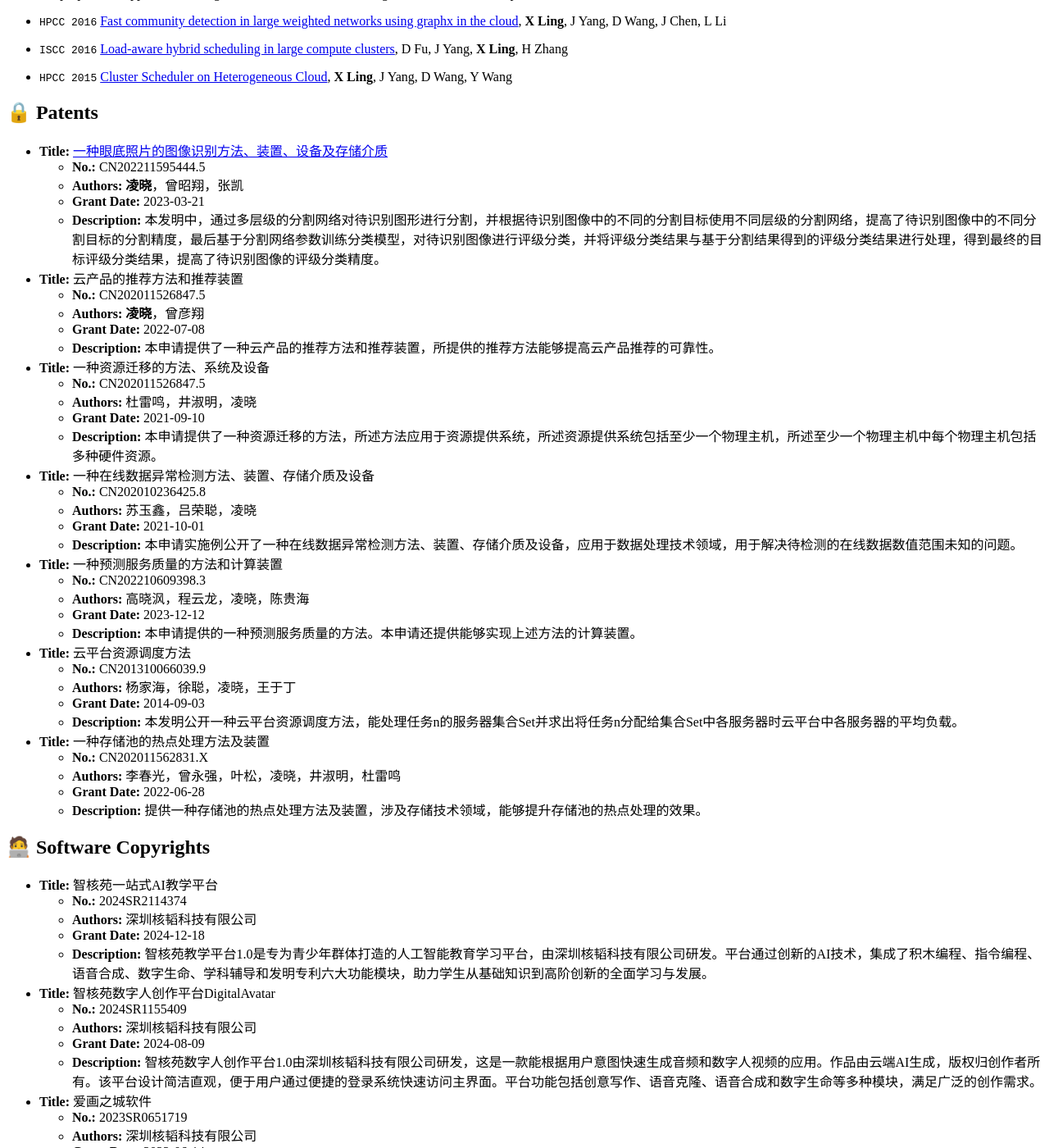
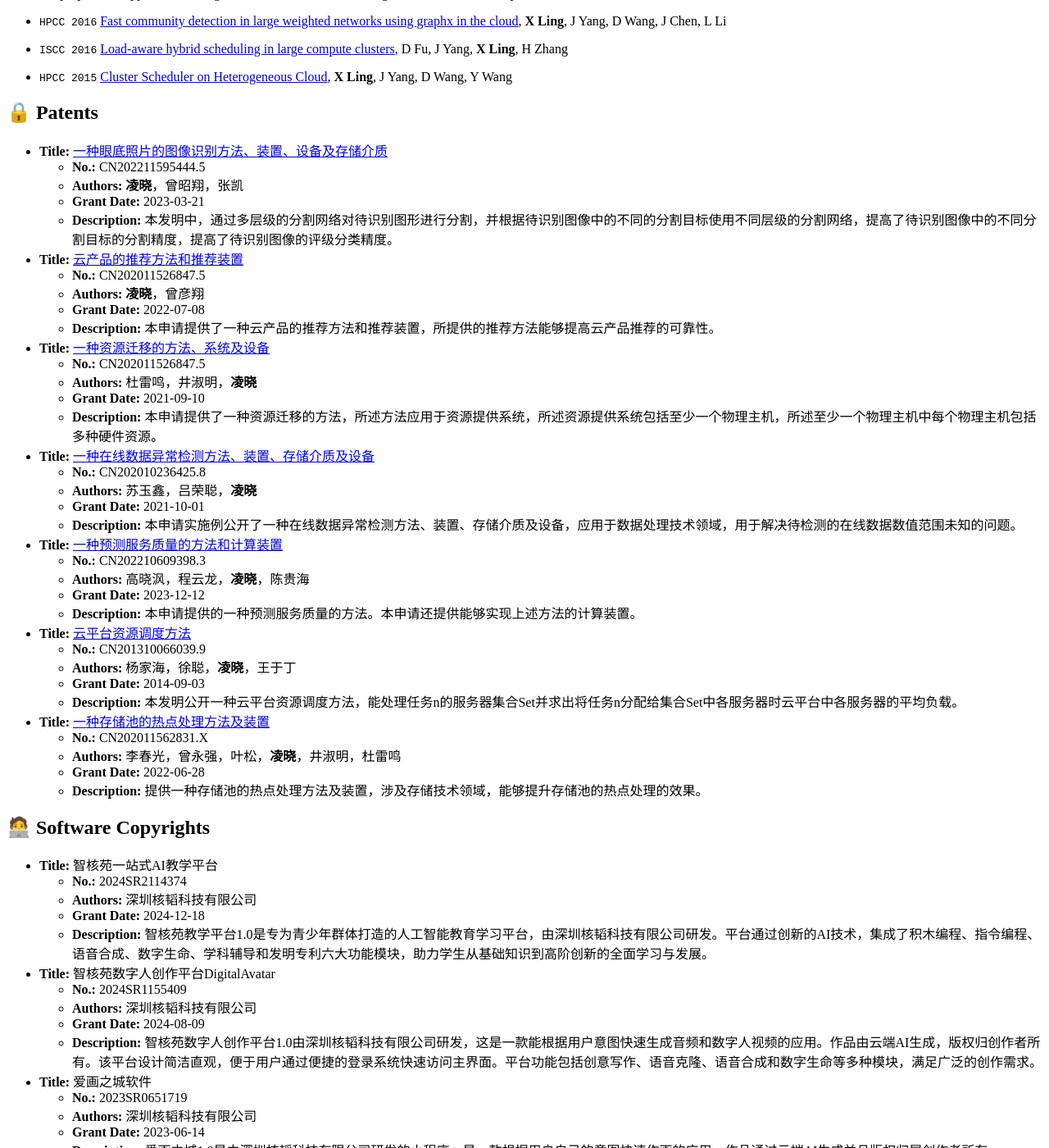
Before and after one commit to AILingXiao/AILingXiao.github.io, a Jekyll site: the page built from _pages/includes/pub.md, in a window 1280 px wide and 1400 px high, scrolled down 1754 px. Shown: the whole window at 82% size. Built offline with Jekyll 4.4.1, drawn with Linux system fonts in a browser that asks for light colours; our own code applies the rules of GitHub Pages for plain Markdown files.

Commit message:
Update pub.md

```diff
--- a/_pages/includes/pub.md
+++ b/_pages/includes/pub.md
@@ -67,41 +67,41 @@ T Yang, J Shen, Y Su, **X Ling**, Y Yang, MR Lyu
   - **No.:** CN202211595444.5
   - **Authors:** **凌晓**，曾昭翔，张凯
   - **Grant Date:** 2023-03-21
-  - **Description:** 本发明中，通过多层级的分割网络对待识别图形进行分割，并根据待识别图像中的不同的分割目标使用不同层级的分割网络，提高了待识别图像中的不同分割目标的分割精度，最后基于分割网络参数训练分类模型，对待识别图像进行评级分类，并将评级分类结果与基于分割结果得到的评级分类结果进行处理，得到最终的目标评级分类结果，提高了待识别图像的评级分类精度。
+  - **Description:** 本发明中，通过多层级的分割网络对待识别图形进行分割，并根据待识别图像中的不同的分割目标使用不同层级的分割网络，提高了待识别图像中的不同分割目标的分割精度，提高了待识别图像的评级分类精度。
 
-- **Title:** 云产品的推荐方法和推荐装置
+- **Title:** [云产品的推荐方法和推荐装置](https://www.qcc.com/zhuanliDetail/6ebff985672799460e968f51e2a3f69f.html)
   - **No.:** CN202011526847.5
   - **Authors:** **凌晓**，曾彦翔
   - **Grant Date:** 2022-07-08
   - **Description:** 本申请提供了一种云产品的推荐方法和推荐装置，所提供的推荐方法能够提高云产品推荐的可靠性。
 
-- **Title:** 一种资源迁移的方法、系统及设备
+- **Title:** [一种资源迁移的方法、系统及设备](https://www.qcc.com/zhuanliDetail/1c53abf0b4a9cd9f12dea67e78c9c2ba.html)
   - **No.:** CN202011526847.5
-  - **Authors:** 杜雷鸣，井淑明，凌晓
+  - **Authors:** 杜雷鸣，井淑明，**凌晓**
   - **Grant Date:** 2021-09-10
   - **Description:** 本申请提供了一种资源迁移的方法，所述方法应用于资源提供系统，所述资源提供系统包括至少一个物理主机，所述至少一个物理主机中每个物理主机包括多种硬件资源。
 
-- **Title:** 一种在线数据异常检测方法、装置、存储介质及设备
+- **Title:** [一种在线数据异常检测方法、装置、存储介质及设备](https://www.qcc.com/zhuanliDetail/eca395eaffb1d2ed8a4258d29d5e750b.html)
   - **No.:** CN202010236425.8
-  - **Authors:** 苏玉鑫，吕荣聪，凌晓
+  - **Authors:** 苏玉鑫，吕荣聪，**凌晓**
   - **Grant Date:** 2021-10-01
   - **Description:** 本申请实施例公开了一种在线数据异常检测方法、装置、存储介质及设备，应用于数据处理技术领域，用于解决待检测的在线数据数值范围未知的问题。
 
-- **Title:** 一种预测服务质量的方法和计算装置
+- **Title:** [一种预测服务质量的方法和计算装置](https://www.qcc.com/zhuanliDetail/1c49016649ba7c455e3001d332bd4d97.html)
   - **No.:** CN202210609398.3
-  - **Authors:** 高晓沨，程云龙，凌晓，陈贵海
+  - **Authors:** 高晓沨，程云龙，**凌晓**，陈贵海
   - **Grant Date:** 2023-12-12
   - **Description:** 本申请提供的一种预测服务质量的方法。本申请还提供能够实现上述方法的计算装置。
 
-- **Title:** 云平台资源调度方法
+- **Title:** [云平台资源调度方法](https://www.qcc.com/zhuanliDetail/5b36cea7d8ad2ac8ee637f8d6f1edfdd.html)
   - **No.:** CN201310066039.9
-  - **Authors:** 杨家海，徐聪，凌晓，王于丁
+  - **Authors:** 杨家海，徐聪，**凌晓**，王于丁
   - **Grant Date:** 2014-09-03
   - **Description:** 本发明公开一种云平台资源调度方法，能处理任务n的服务器集合Set并求出将任务n分配给集合Set中各服务器时云平台中各服务器的平均负载。
 
-- **Title:** 一种存储池的热点处理方法及装置
+- **Title:** [一种存储池的热点处理方法及装置](https://www.qcc.com/zhuanliDetail/16182e91b09b075e8c2396d782b4119e.html)
   - **No.:** CN202011562831.X
-  - **Authors:** 李春光，曾永强，叶松，凌晓，井淑明，杜雷鸣
+  - **Authors:** 李春光，曾永强，叶松，**凌晓**，井淑明，杜雷鸣
   - **Grant Date:** 2022-06-28
   - **Description:** 提供一种存储池的热点处理方法及装置，涉及存储技术领域，能够提升存储池的热点处理的效果。
 
```
